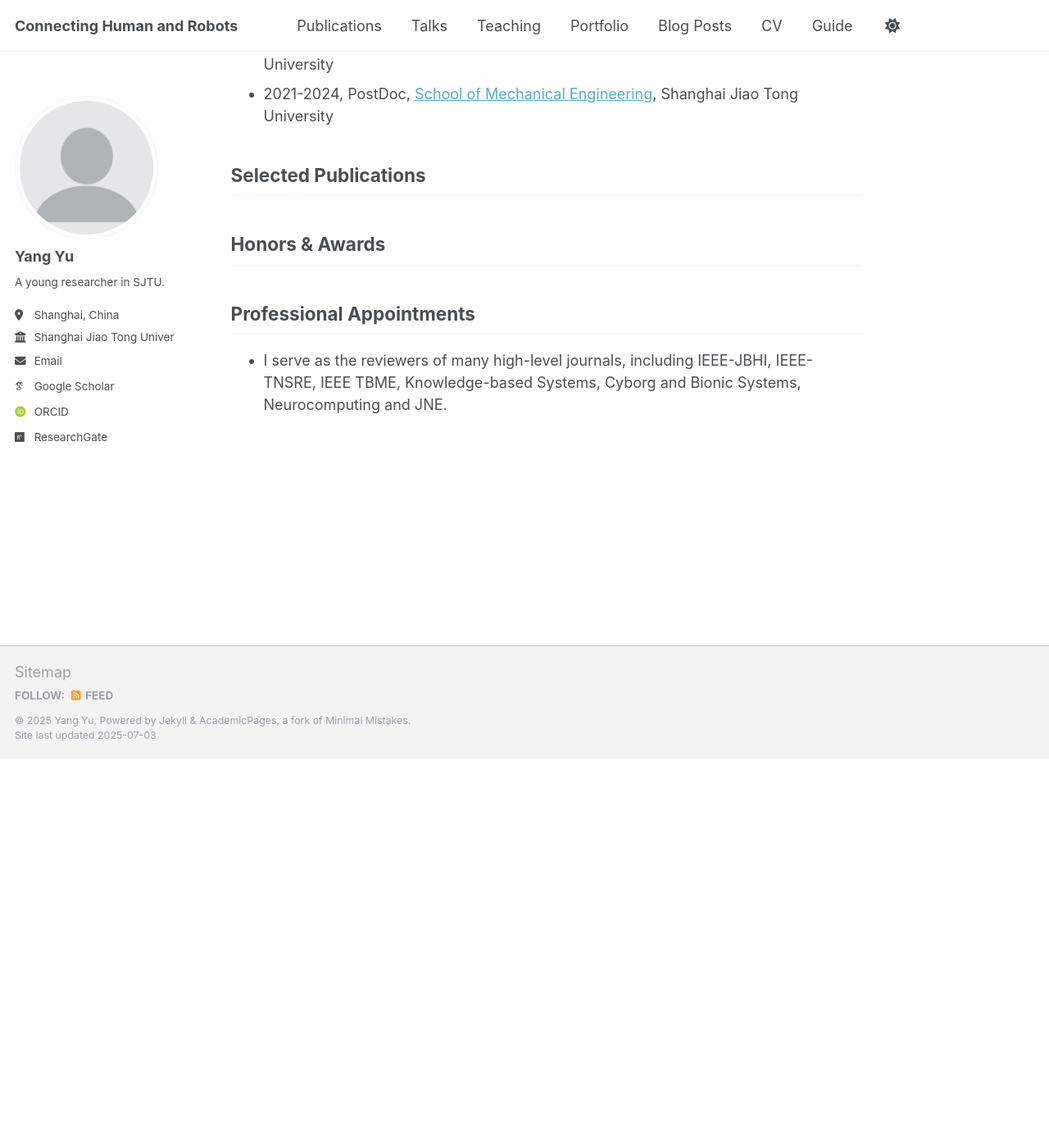
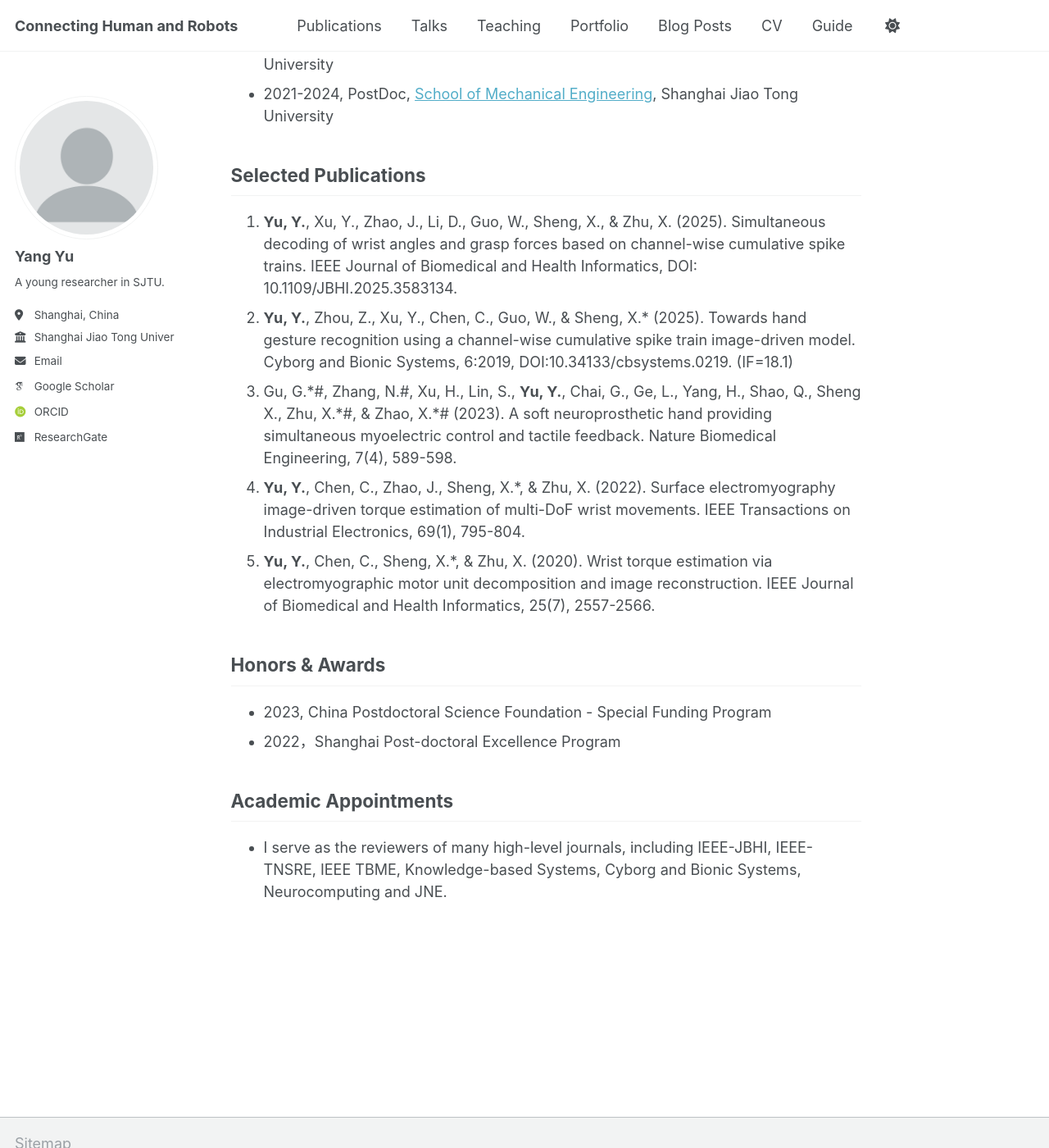
Before and after one commit to Yu-SJTUMRI/Yu-SJTUMRI.github.io, a Jekyll site: the page built from _pages/about.md, in a window 1280 px wide and 1400 px high, scrolled down 475 px. Shown: the whole window at 82% size. Built offline with Jekyll 4.4.1, drawn with Linux system fonts in a browser that asks for light colours; some web fonts are replaced; a script that is not in the unit is left out.

Commit message:
Update about.md

```diff
--- a/_pages/about.md
+++ b/_pages/about.md
@@ -22,12 +22,17 @@ Reasearch Experience
 
 Selected Publications
 ------
-
+1. **Yu, Y.**, Xu, Y., Zhao, J., Li, D., Guo, W., Sheng, X., & Zhu, X. (2025). Simultaneous decoding of wrist angles and grasp forces based on channel-wise cumulative spike trains. IEEE Journal of Biomedical and Health Informatics, DOI: 10.1109/JBHI.2025.3583134.
+2. **Yu, Y.**, Zhou, Z., Xu, Y., Chen, C., Guo, W., & Sheng, X.* (2025). Towards hand gesture recognition using a channel-wise cumulative spike train image-driven model. Cyborg and Bionic Systems, 6:2019, DOI:10.34133/cbsystems.0219. (IF=18.1)
+3. Gu, G.\*\#, Zhang, N.\#, Xu, H., Lin, S., **Yu, Y.**, Chai, G., Ge, L., Yang, H., Shao, Q., Sheng X., Zhu, X.\*\#, & Zhao, X.\*\# (2023). A soft neuroprosthetic hand providing simultaneous myoelectric control and tactile feedback. Nature Biomedical Engineering, 7(4), 589-598.
+4. **Yu, Y.**, Chen, C., Zhao, J., Sheng, X.*, & Zhu, X. (2022). Surface electromyography image-driven torque estimation of multi-DoF wrist movements. IEEE Transactions on Industrial Electronics, 69(1), 795-804.
+5. **Yu, Y.**, Chen, C., Sheng, X.*, & Zhu, X. (2020). Wrist torque estimation via electromyographic motor unit decomposition and image reconstruction. IEEE Journal of Biomedical and Health Informatics, 25(7), 2557-2566.
 
 Honors & Awards
 ------
+- 2023, China Postdoctoral Science Foundation \- Special Funding Program
+- 2022，Shanghai Post-doctoral Excellence Program
 
-
-Professional Appointments
+Academic Appointments
 ------
 - I serve as the reviewers of many high-level journals, including IEEE-JBHI, IEEE-TNSRE, IEEE TBME, Knowledge-based Systems, Cyborg and Bionic Systems, Neurocomputing and JNE.
```
